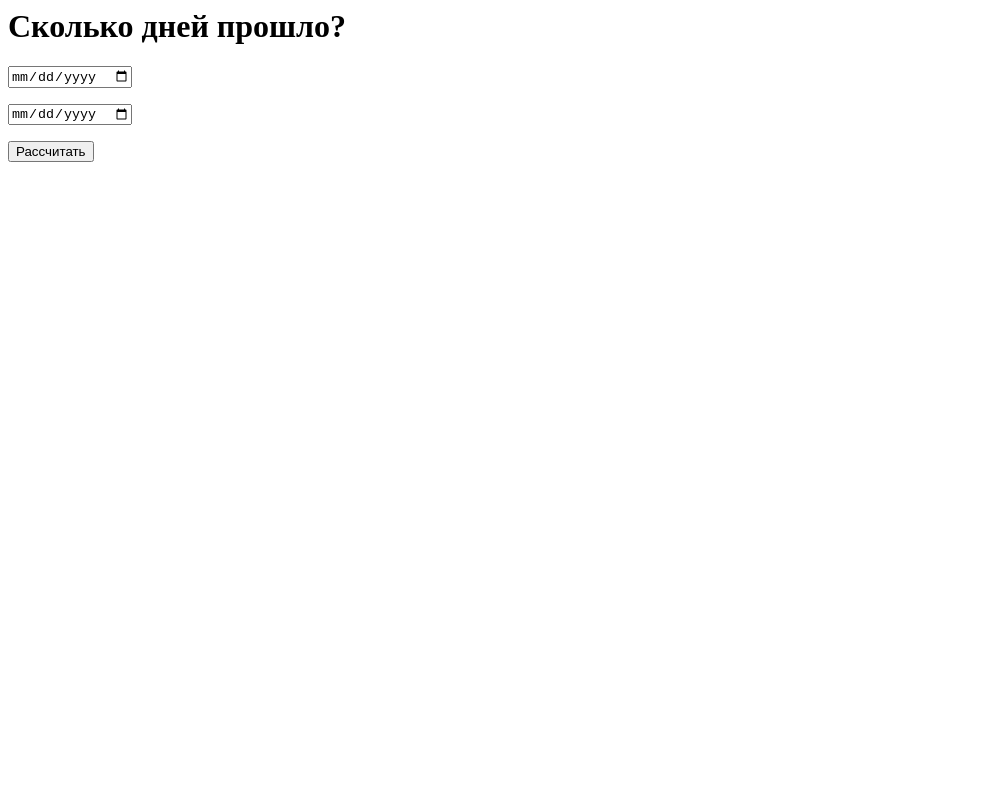
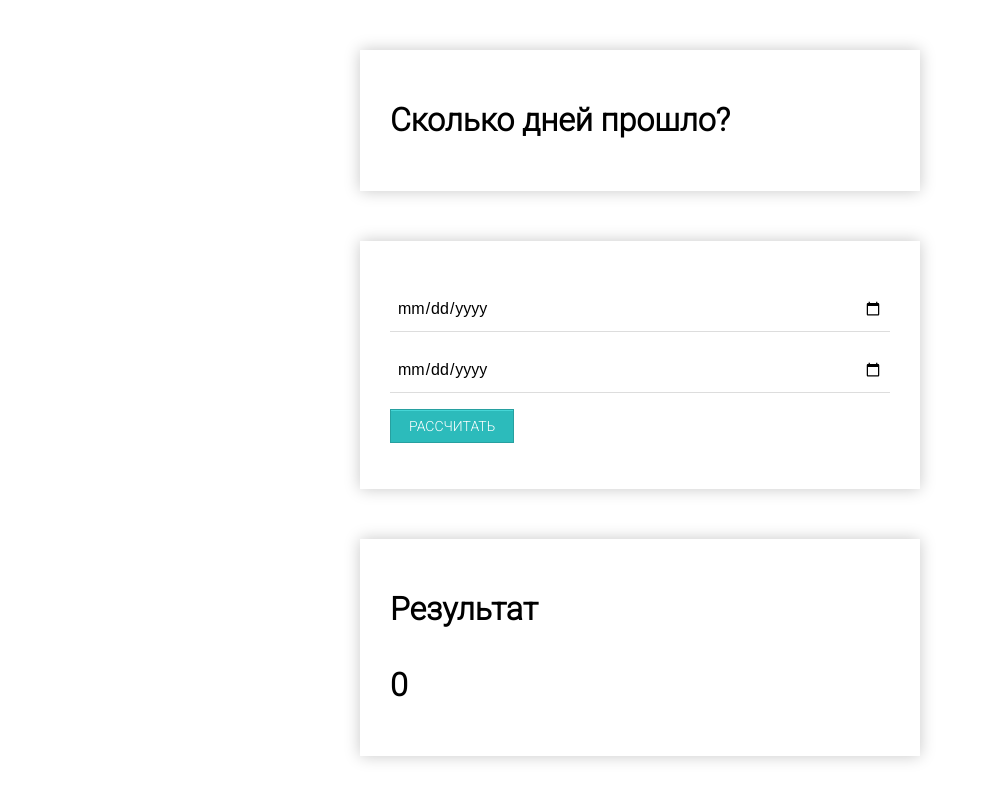
Before and after one commit to bunsanandme/flask-calculate-app, a Flask app: page /calculate in a window 1280 px wide. Shown: the whole page, without its empty margins (0-981 px from the left). Run offline with Flask 2, Linux system fonts and the light colour scheme.

Commit message:
make it better

```diff
--- a/app/routes.py
+++ b/app/routes.py
@@ -13,13 +13,10 @@ def index():
 def calculate():
     form = forms.LoginForm()
     if form.validate_on_submit():
-        result = abs(int(str(form.end_date.data - form.start_date.data).split(" ")[0]))
-
-        return redirect(url_for("result", result=result))
-    return render_template("calculate.html", form=form)
-
-
-@app.route('/result')
-def result():
-    r = request.args.get('result')
-    return render_template("result.html", result=r)
+        if form.end_date.data == form.start_date.data:
+            result = "Это та же самая дата."
+        else:
+            result = str(abs(int(str(form.end_date.data - form.start_date.data).split(" ")[0])))
+            result += " - именно столько дней между этими датами"
+        return render_template("calculate.html", form=form, result=result)
+    return render_template("calculate.html", form=form, result=0)
--- a/app/templates/calculate.html
+++ b/app/templates/calculate.html
@@ -1,16 +1,97 @@
 <html>
     <head>
-        <title>Ух ты!</title>
+        <title>sunset_flask</title>
+        <link rel="preconnect" href="https://fonts.googleapis.com">
+        <link rel="preconnect" href="https://fonts.gstatic.com" crossorigin>
+        <link href="https://fonts.googleapis.com/css2?family=Roboto:wght@300&display=swap" rel="stylesheet">
+<style type="text/css">
+.form-style-8{
+	font-family: 'Roboto', sans-serif;
+	width: 500px;
+	padding: 30px;
+	background: #FFFFFF;
+	margin: 50px auto;
+	box-shadow: 0px 0px 15px rgba(0, 0, 0, 0.22);
+	-moz-box-shadow: 0px 0px 15px rgba(0, 0, 0, 0.22);
+	-webkit-box-shadow:  0px 0px 15px rgba(0, 0, 0, 0.22);
+
+}
+.form-style-8 h2{
+	background: #4D4D4D;
+	text-transform: uppercase;
+	font-family: 'Roboto', sans-serif;
+	color: #797979;
+	font-size: 18px;
+	font-weight: 100;
+	padding: 20px;
+	margin: -30px -30px 30px -30px;
+}
+.form-style-8 input[type="text"],
+.form-style-8 input[type="date"],
+.form-style-8 input[type="datetime"],
+.form-style-8 input[type="email"],
+.form-style-8 input[type="number"],
+.form-style-8 input[type="search"],
+.form-style-8 input[type="time"],
+.form-style-8 input[type="url"],
+.form-style-8 input[type="password"],
+.form-style-8 textarea,
+.form-style-8 select
+{
+	box-sizing: border-box;
+	-webkit-box-sizing: border-box;
+	-moz-box-sizing: border-box;
+	outline: none;
+	display: block;
+	width: 100%;
+	padding: 7px;
+	border: none;
+	border-bottom: 1px solid #ddd;
+	background: transparent;
+	margin-bottom: 10px;
+	font: 16px Arial, Helvetica, sans-serif;
+	height: 45px;
+}
+.form-style-8 textarea{
+	resize:none;
+	overflow: hidden;
+}
+.form-style-8 input[type="button"],
+.form-style-8 input[type="submit"]{
+	-moz-box-shadow: inset 0px 1px 0px 0px #45D6D6;
+	-webkit-box-shadow: inset 0px 1px 0px 0px #45D6D6;
+	box-shadow: inset 0px 1px 0px 0px #45D6D6;
+	background-color: #2CBBBB;
+	border: 1px solid #27A0A0;
+	display: inline-block;
+	cursor: pointer;
+	color: #FFFFFF;
+	font-family: 'Roboto', sans-serif;
+	font-size: 14px;
+	padding: 8px 18px;
+	text-decoration: none;
+	text-transform: uppercase;
+}
+.form-style-8 input[type="button"]:hover,
+.form-style-8 input[type="submit"]:hover {
+	background:linear-gradient(to bottom, #34CACA 5%, #30C9C9 100%);
+	background-color:#34CACA;
+}
+</style>
     </head>
     <body>
-    {% block content %}
-    <h1 font=Calibri>Сколько дней прошло?</h1>
-    <form action="" method="post" novalidate>
-        {{ form.hidden_tag() }}
-        <p>{{ form.start_date()}}</p>
-        <p>{{ form.end_date()}}</p>
-        <p> {{ form.submit()}}</p>
-    </form>
-    {% endblock %}
+        {% block content %}
+        <div class="form-style-8"><h1><font face = "Roboto">Сколько дней прошло?</font></h1></div>
+        <div class="form-style-8">
+            <form action="" method="post" novalidate>
+                {{ form.hidden_tag() }}
+                <p>{{ form.start_date() }}</p>
+                <p>{{ form.end_date() }}</p>
+                <p> {{ form.submit() }}</p>
+            </form>
+        </div>
+        <div class="form-style-8"> <h1><font face = "Roboto">Результат</font> <br><br>
+            {{ result }}</h1></div>
+        {% endblock %}
     </body>
 </html>
```
